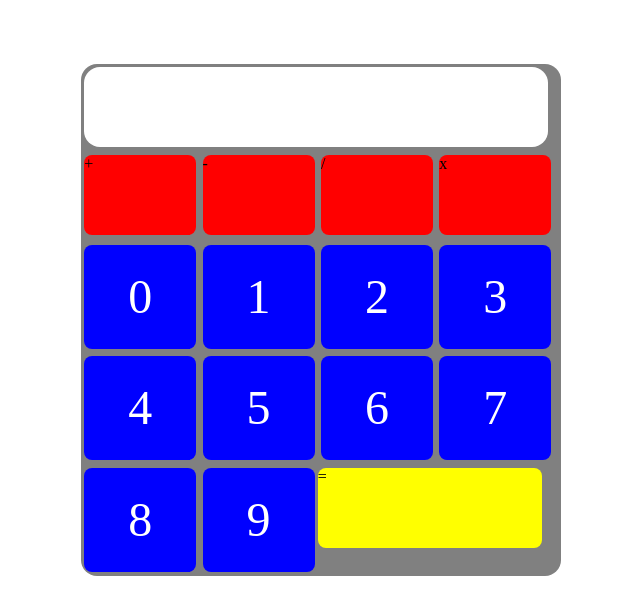
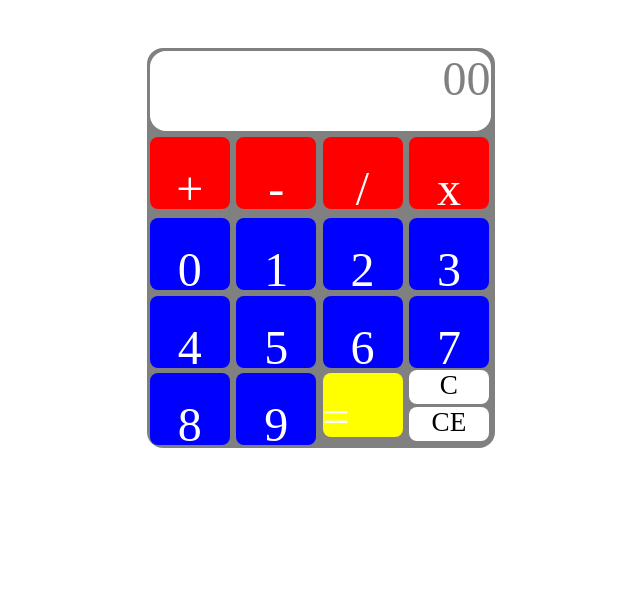
Before and after one commit to vinic-alves/calculadora, a plain HTML site: page index.html in a window 1280 px wide. Shown: the whole page, without its empty margins (319-959 px from the left). Drawn offline with Linux system fonts and the light colour scheme.

Commit message:
Alteração de tamanho e adição de mais dois botões

```diff
--- a/index.html
+++ b/index.html
@@ -12,7 +12,7 @@
 
     <div id="container">
 
-        <div id="display"></div>
+        <div id="display"><span>00</span></div>
         <div class="operadores">+</div>
         <div class="operadores">-</div>
         <div class="operadores">/</div>
@@ -28,6 +28,10 @@
         <div class="numbers">8</div>
         <div class="numbers">9</div>
         <div id="equal-operator">=</div>
+        <div id="erase-container">
+            <div id="erase-last"> C</div>
+            <div id="erase-all">CE</div>
+        </div>
     </div>
 </body>
 </html>
--- a/style.css
+++ b/style.css
@@ -10,17 +10,21 @@ body{
     justify-content: center;
 }
 #container{
-    margin-top: 4rem;
+    margin-top: 3rem;
     display: flex;
     flex-wrap: wrap;
-    max-width: 30rem;
+    max-width: 21.8rem;
     background-color: grey;
-    height: 32rem;
+    height: 25rem;
     border-radius: 1rem;
 
 }
 #display{
-    width: 29rem;
+    display: flex;
+    justify-content:right;
+    font-size: 3rem;
+    color: grey;
+    width: 21.3rem;
     height: 5rem;
     margin-top: 0.2rem;
     margin-left: 0.2rem;
@@ -28,38 +32,73 @@ body{
     border-radius: 1rem;
 }
 .operadores{
-    width: 7rem;
-    height: 5rem;
+    display: flex;
+    width: 5rem;
+    height: 3rem;
     margin-bottom: 0.2rem;
     margin-right: 0.2rem;
     margin-left: 0.2rem;
     margin-top: 0.2rem;
     background-color: red;
     border-radius: 0.5rem;
+    font-size: 3rem;
+    color: white;
+    justify-content: center;
+    padding-top: 1.5rem;
+
 
 
 }
 .numbers{
     display: flex;
-    width: 7rem;
-    height: 5rem;
+    width: 5rem;
+    height: 3rem;
     margin-top: 0.2rem;
     margin-right: 0.2rem;
     margin-left: 0.2rem;
     background-color: blue;
     border-radius: 0.5rem;
     font-size: 3rem;
-    text-align: center;
     justify-content: center;
     color: white;
     padding-top: 1.5rem;
 
 }
 #equal-operator{
-    width: 14rem;
+    width: 5rem;
     background-color: yellow;
-    height: 5rem;
+    height: 3rem;
+    padding-top: 1.0rem;
+    margin-left: 0.2rem;
     margin-top: 0.2rem;
     margin-bottom: 0.2rem;
     border-radius: 0.5rem;
+    font-size: 3rem;
+    color: white;
 }
+#erase-last{
+    display: flex;
+    width: 5rem;
+    height: 2.1rem;
+    background-color: white;
+    margin-bottom: 0.2rem;
+    margin-left: 0.2rem;
+    border-radius: 0.5rem;
+    justify-content: center;
+    font-size: 1.7rem;
+}
+#erase-all{
+    width: 5rem;
+    height: 2.1rem;
+    background-color: white;
+    margin-left:0.2rem;
+    border-radius: 0.5rem;
+    display: flex;
+    justify-content: center;
+    font-size: 1.7rem;
+
+}
+#erase-container{
+    margin-left: 0.2rem;
+
+}
```
